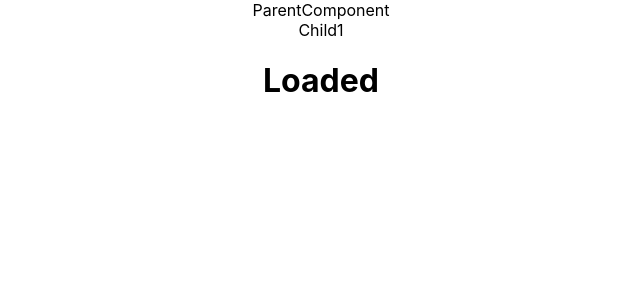
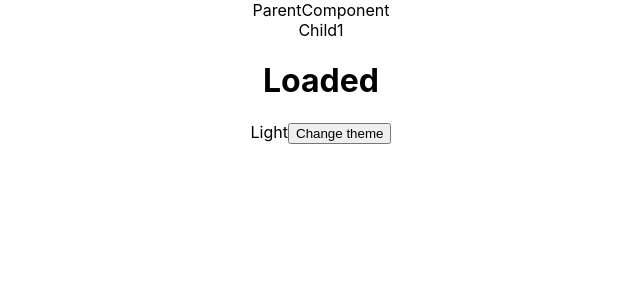
Before and after one commit to WilsonCarv/web-dev, a React (Create React App) app in the folder react-app/: page / in a window 1280 px wide. Shown: the top 300 px of the page, without its empty margins (319-959 px from the left). Built offline with nearby package versions, Linux system fonts and the light colour scheme.

Commit message:
use context and reducer

```diff
--- a/react-app/src/App.js
+++ b/react-app/src/App.js
@@ -1,12 +1,17 @@
 import './App.css';
 import { CompositionComponent } from './components/compositionComponent/CompositionComponent';
-import HigherOrderComponent from './components/higerOrderComponent/HigherOrderComponent';
+import HigherOrderComponent from './components/higherOrderComponent/HigherOrderComponent';
+import ThemeContext from './components/themeContext/ThemeContext';
+import { ThemeProvider } from './context/ThemeContext';
 
 function App() {
 	return (
 		<>
-			<CompositionComponent />
-			<HigherOrderComponent />
+			<ThemeProvider>
+				<CompositionComponent />
+				<HigherOrderComponent />
+				<ThemeContext />
+			</ThemeProvider>
 		</>
 	);
 }
--- /dev/null
+++ b/react-app/src/components/themeContext/ThemeContext.jsx
@@ -0,0 +1,14 @@
+import React from 'react';
+import { useTheme } from '../../context/ThemeContext';
+
+const ThemeContext = () => {
+	const { theme, setTheme } = useTheme();
+	return (
+		<div>
+			{theme}
+			<button onClick={() => setTheme(theme === 'Dark' ? 'Light' : 'Dark')}>Change theme</button>
+		</div>
+	);
+};
+
+export default ThemeContext;
--- /dev/null
+++ b/react-app/src/context/ThemeContext.jsx
@@ -0,0 +1,28 @@
+import { createContext, useReducer, useContext } from 'react';
+const initialState = {
+	theme: 'Light'
+};
+
+const ThemeContext = createContext(initialState);
+const themeReducer = (state, action) => {
+	switch (action.type) {
+		case 'SET_THEME':
+			return { ...state, theme: action.payload };
+		default:
+			return state;
+	}
+};
+export const ThemeProvider = ({ children }) => {
+	const [state, dispatch] = useReducer(themeReducer, initialState);
+	const setTheme = theme => {
+		dispatch({ type: 'SET_THEME', payload: theme });
+	};
+	return <ThemeContext.Provider value={{ ...state, setTheme }}>{children}</ThemeContext.Provider>;
+};
+export const useTheme = () => {
+	const context = useContext(ThemeContext);
+	if (!context) {
+		throw new Error('useTheme must be used within a ThemeProvider');
+	}
+	return context;
+};
```
Also changed, not shown: react-app/src/components/higherOrderComponent/ChildComponent.jsx (renamed from react-app/src/components/higerOrderComponent/ChildComponent.jsx), react-app/src/components/higherOrderComponent/HigherOrderComponent.jsx (renamed from react-app/src/components/higerOrderComponent/HigherOrderComponent.jsx), react-app/src/components/higherOrderComponent/WithLoading.jsx (renamed from react-app/src/components/higerOrderComponent/WithLoading.jsx).
